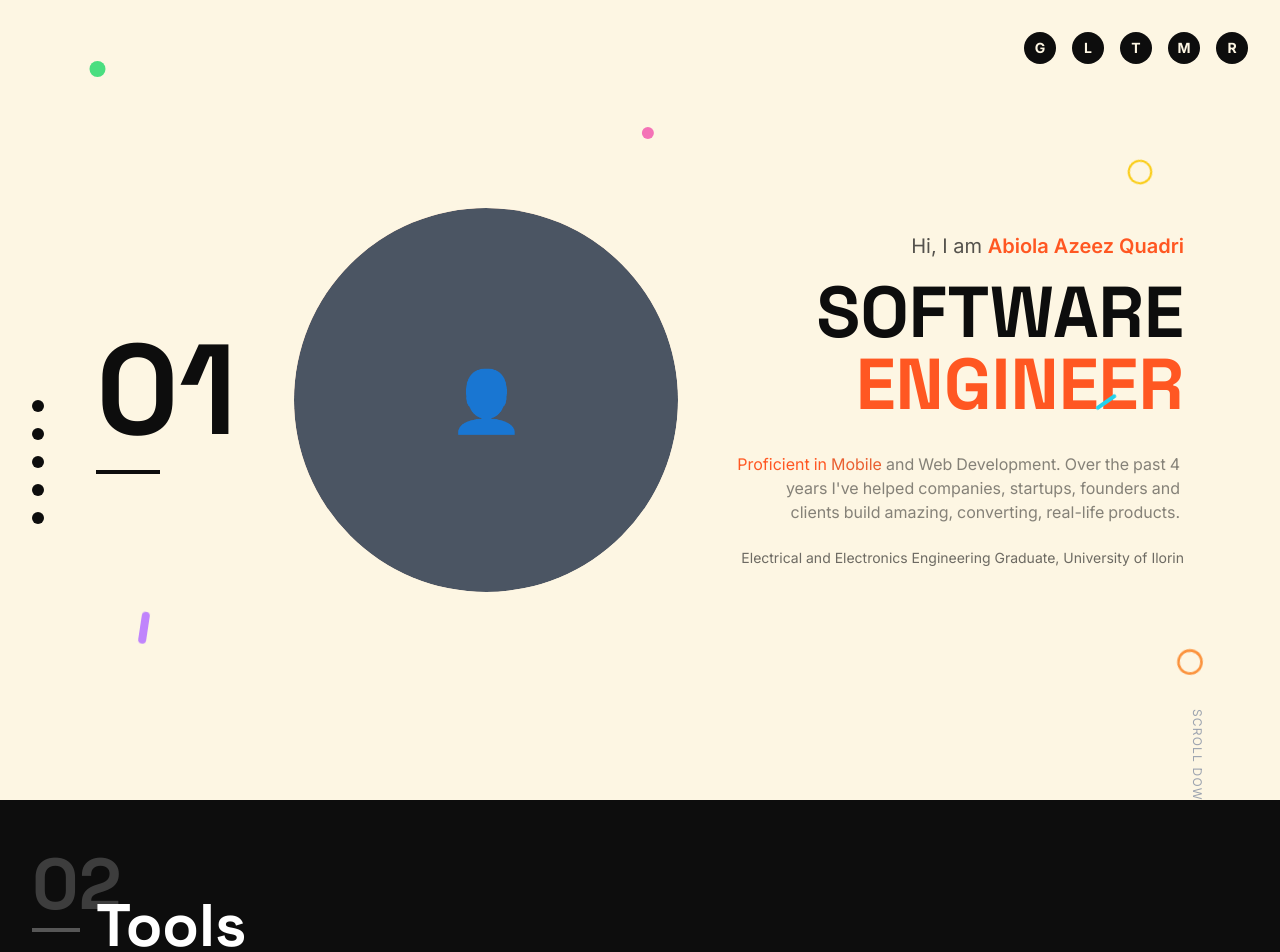
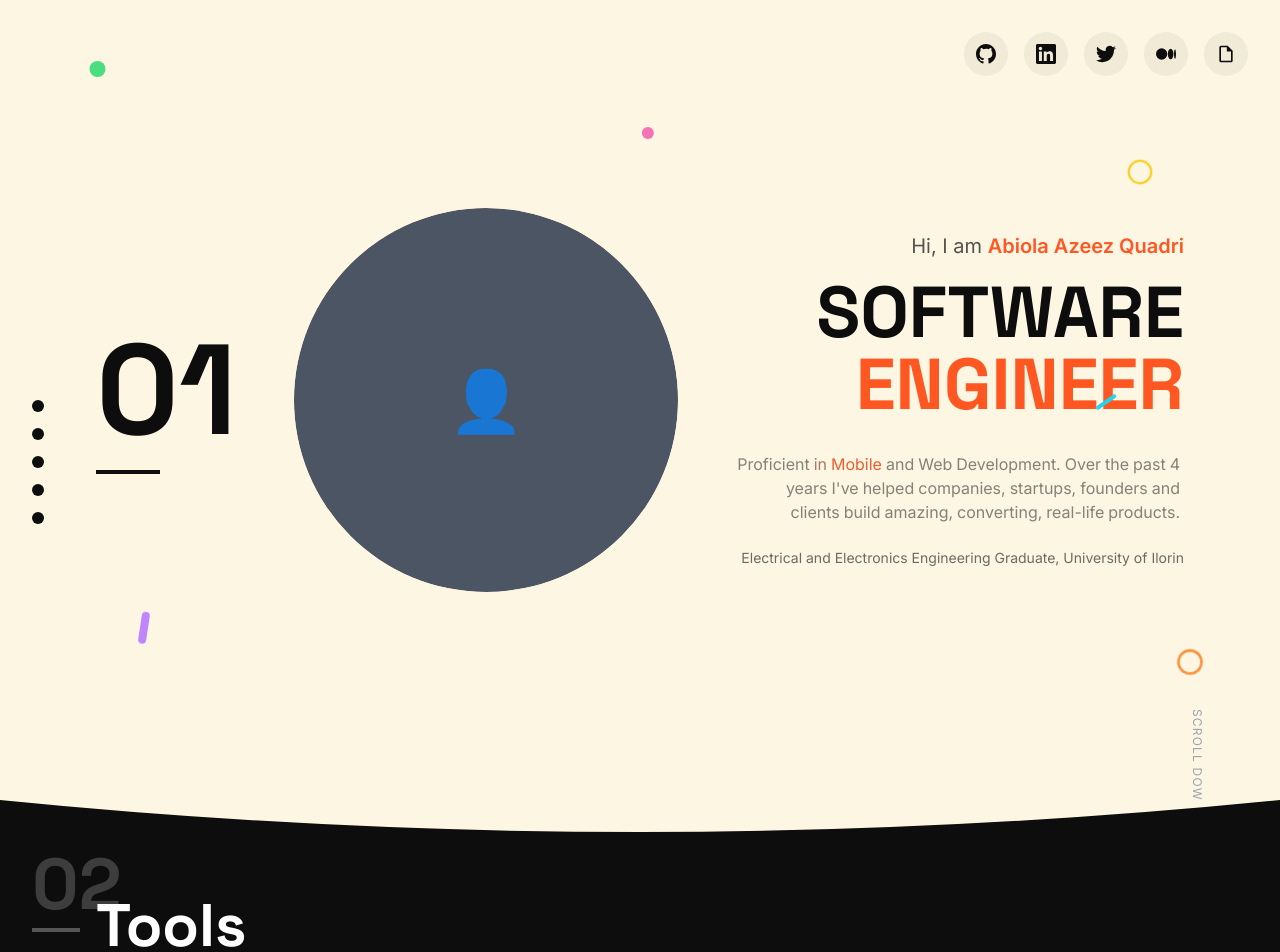
Before and after one commit to Azeez-Abiola/New-Portfolio, a React (Vite) app: page / in a window 1280 px wide. Shown: the top 952 px of the page. Built offline with nearby package versions, Linux system fonts and the light colour scheme; the HTML template or start-up script is replaced by a standard one.

Commit message:
first commit

```diff
--- a/src/components/HeroSection.jsx
+++ b/src/components/HeroSection.jsx
@@ -144,18 +144,38 @@
             href={link.url}
             target="_blank"
             rel="noopener noreferrer"
-            className="w-8 h-8 bg-black text-cream rounded-full flex items-center justify-center hover:bg-deep-orange transition-all duration-300 text-sm font-bold"
-            whileHover={{ scale: 1.1, y: -2 }}
+            className="p-3 bg-black/5 hover:bg-deep-orange hover:text-cream rounded-full transition-all duration-300 hover:scale-110 hover-glow"
+            whileHover={{ y: -5 }}
             whileTap={{ scale: 0.95 }}
             initial={{ opacity: 0, y: -20 }}
             animate={{ opacity: 1, y: 0 }}
             transition={{ delay: 1.2 + index * 0.1, duration: 0.5 }}
           >
-            {link.name === 'GitHub' && 'G'}
-            {link.name === 'LinkedIn' && 'L'}
-            {link.name === 'Medium' && 'M'}
-            {link.name === 'Resume' && 'R'}
-            {link.name === 'Twitter' && 'T'}
+            {link.name === 'GitHub' && (
+              <svg className="w-5 h-5" fill="currentColor" viewBox="0 0 24 24">
+                <path d="M12 0C5.374 0 0 5.373 0 12 0 17.302 3.438 21.8 8.207 23.387c.599.111.793-.261.793-.577v-2.234c-3.338.726-4.033-1.416-4.033-1.416-.546-1.387-1.333-1.756-1.333-1.756-1.089-.745.083-.729.083-.729 1.205.084 1.839 1.237 1.839 1.237 1.07 1.834 2.807 1.304 3.492.997.107-.775.418-1.305.762-1.604-2.665-.305-5.467-1.334-5.467-5.931 0-1.311.469-2.381 1.236-3.221-.124-.303-.535-1.524.117-3.176 0 0 1.008-.322 3.301 1.23A11.509 11.509 0 0112 5.803c1.02.005 2.047.138 3.006.404 2.291-1.552 3.297-1.23 3.297-1.23.653 1.653.242 2.874.118 3.176.77.84 1.235 1.911 1.235 3.221 0 4.609-2.807 5.624-5.479 5.921.43.372.823 1.102.823 2.222v3.293c0 .319.192.694.801.576C20.566 21.797 24 17.3 24 12c0-6.627-5.373-12-12-12z"/>
+              </svg>
+            )}
+            {link.name === 'LinkedIn' && (
+              <svg className="w-5 h-5" fill="currentColor" viewBox="0 0 24 24">
+                <path d="M20.447 20.452h-3.554v-5.569c0-1.328-.027-3.037-1.852-3.037-1.853 0-2.136 1.445-2.136 2.939v5.667H9.351V9h3.414v1.561h.046c.477-.9 1.637-1.85 3.37-1.85 3.601 0 4.267 2.37 4.267 5.455v6.286zM5.337 7.433c-1.144 0-2.063-.926-2.063-2.065 0-1.138.92-2.063 2.063-2.063 1.14 0 2.064.925 2.064 2.063 0 1.139-.925 2.065-2.064 2.065zm1.782 13.019H3.555V9h3.564v11.452zM22.225 0H1.771C.792 0 0 .774 0 1.729v20.542C0 23.227.792 24 1.771 24h20.451C23.2 24 24 23.227 24 22.271V1.729C24 .774 23.2 0 22.222 0h.003z"/>
+              </svg>
+            )}
+            {link.name === 'Medium' && (
+              <svg className="w-5 h-5" fill="currentColor" viewBox="0 0 24 24">
+                <path d="M13.54 12a6.8 6.8 0 01-6.77 6.82A6.8 6.8 0 010 12a6.8 6.8 0 016.77-6.82A6.8 6.8 0 0113.54 12zM20.96 12c0 3.54-1.51 6.42-3.38 6.42-1.87 0-3.39-2.88-3.39-6.42s1.52-6.42 3.39-6.42 3.38 2.88 3.38 6.42M24 12c0 3.17-.53 5.75-1.19 5.75-.66 0-1.19-2.58-1.19-5.75s.53-5.75 1.19-5.75C23.47 6.25 24 8.83 24 12z"/>
+              </svg>
+            )}
+            {link.name === 'Resume' && (
+              <svg className="w-5 h-5" fill="currentColor" viewBox="0 0 24 24">
+                <path d="M14,2H6A2,2 0 0,0 4,4V20A2,2 0 0,0 6,22H18A2,2 0 0,0 20,20V8L14,2M18,20H6V4H13V9H18V20Z"/>
+              </svg>
+            )}
+            {link.name === 'Twitter' && (
+              <svg className="w-5 h-5" fill="currentColor" viewBox="0 0 24 24">
+                <path d="M23.953 4.57a10 10 0 01-2.825.775 4.958 4.958 0 002.163-2.723c-.951.555-2.005.959-3.127 1.184a4.92 4.92 0 00-8.384 4.482C7.69 8.095 4.067 6.13 1.64 3.162a4.822 4.822 0 00-.666 2.475c0 1.71.87 3.213 2.188 4.096a4.904 4.904 0 01-2.228-.616v.06a4.923 4.923 0 003.946 4.827 4.996 4.996 0 01-2.212.085 4.936 4.936 0 004.604 3.417 9.867 9.867 0 01-6.102 2.105c-.39 0-.779-.023-1.17-.067a13.995 13.995 0 007.557 2.209c9.053 0 13.998-7.496 13.998-13.985 0-.21 0-.42-.015-.63A9.935 9.935 0 0024 4.59z"/>
+              </svg>
+            )}
           </motion.a>
         ))}
       </motion.div>
@@ -247,7 +267,7 @@
                   className="inline-block mr-1"
                   initial={{ color: '#0D0D0D80' }}
                   animate={{
-                    color: index <= currentWordIndex ? '#FF5722' : '#0D0D0D80'
+                    color: index === currentWordIndex ? '#FF5722' : '#0D0D0D80'
                   }}
                   transition={{ duration: 0.5 }}
                 >
--- a/src/components/SkillsSection.jsx
+++ b/src/components/SkillsSection.jsx
@@ -30,9 +30,23 @@
 
   return (
     <section className="py-24 section-padding bg-black text-white relative">
+      {/* Curved top border */}
+      <div className="absolute top-0 left-0 right-0 h-16 bg-cream">
+        <svg
+          className="absolute bottom-0 w-full h-16"
+          viewBox="0 0 1200 100"
+          preserveAspectRatio="none"
+        >
+          <path
+            d="M0,0 Q600,100 1200,0 L1200,100 L0,100 Z"
+            fill="#0D0D0D"
+          />
+        </svg>
+      </div>
+
       {/* Section Number */}
       <motion.div
-        className="absolute top-12 left-8"
+        className="absolute top-12 left-8 z-10"
         initial={{ opacity: 0, x: -50 }}
         whileInView={{ opacity: 1, x: 0 }}
         viewport={{ once: true }}
@@ -45,7 +59,7 @@
       </motion.div>
 
       <motion.div
-        className="container-max"
+        className="container-max relative z-10"
         variants={containerVariants}
         initial="hidden"
         whileInView="visible"
```
